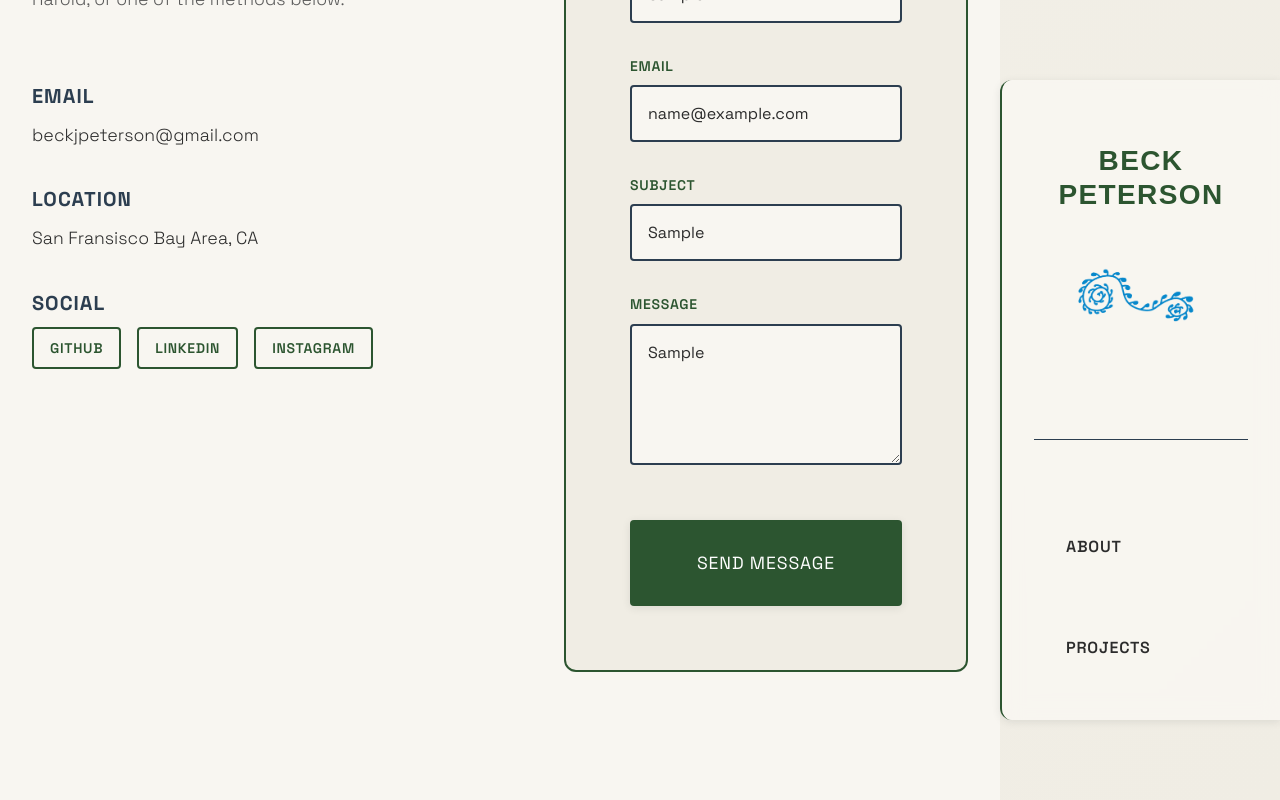
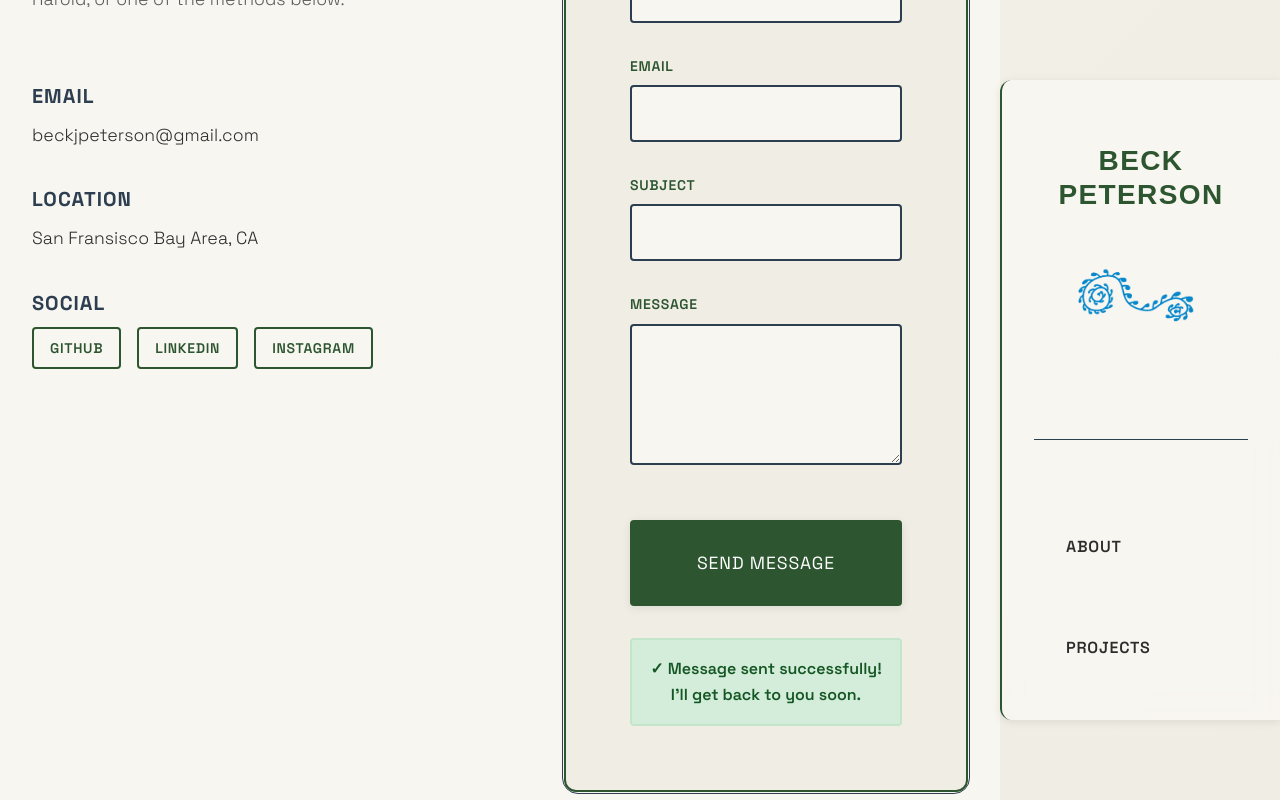
Before and after one commit to beck-2/personal_website, a React (Vite) app: page / in a window 1280 px wide. Both pictures are taken after typing "Sample", "name@example.com", "Sample", "Sample" into the empty fields and a click on the button "SEND MESSAGE". Shown: the part 4851-5651 px from the top of the page. Built offline with nearby package versions, Linux system fonts and the light colour scheme; a web font is replaced by a local one.

Commit message:
Making the contact form work!

```diff
--- a/package.json
+++ b/package.json
@@ -10,6 +10,7 @@
     "preview": "vite preview"
   },
   "dependencies": {
+    "@emailjs/browser": "^4.4.1",
     "@vitejs/plugin-react": "^4.7.0",
     "react": "^19.1.1",
     "react-dom": "^19.1.1",
--- a/src/components/sections/Contact.css
+++ b/src/components/sections/Contact.css
@@ -7,8 +7,9 @@
   position: absolute;
   top: -355px;
   right: -200px;
-  z-index: 5;
+  z-index: 1;
   opacity: 0.8;
+  pointer-events: none;
 }
 
 .sleepy-bird-image {
@@ -108,6 +109,7 @@
   border: 2px solid var(--accent-primary);
   border-radius: 12px;
   position: relative;
+  z-index: 10;
 }
 
 .contact-form::before {
@@ -169,6 +171,31 @@
   margin-top: var(--spacing-sm);
 }
 
+.contact-form .btn:disabled {
+  opacity: 0.6;
+  cursor: not-allowed;
+}
+
+.form-message {
+  margin-top: var(--spacing-md);
+  padding: var(--spacing-sm);
+  border-radius: 4px;
+  text-align: center;
+  font-weight: 600;
+}
+
+.form-message.success {
+  background-color: #d4edda;
+  color: #155724;
+  border: 2px solid #c3e6cb;
+}
+
+.form-message.error {
+  background-color: #f8d7da;
+  color: #721c24;
+  border: 2px solid #f5c6cb;
+}
+
 /* Responsive Design */
 @media (max-width: 768px) {
   .contact-content {
--- a/src/components/sections/Contact.jsx
+++ b/src/components/sections/Contact.jsx
@@ -1,4 +1,5 @@
 import React, { useState } from 'react'
+import emailjs from '@emailjs/browser'
 import './Contact.css'
 import sleepyBirdImage from '../../assets/images/bluebird.png'
 
@@ -10,6 +11,12 @@ const Contact = () => {
     message: ''
   })
 
+  const [status, setStatus] = useState({
+    submitting: false,
+    submitted: false,
+    error: null
+  })
+
   const handleChange = (e) => {
     setFormData({
       ...formData,
@@ -17,10 +24,48 @@ const Contact = () => {
     })
   }
 
-  const handleSubmit = (e) => {
+  const handleSubmit = async (e) => {
     e.preventDefault()
-    // Handle form submission here
-    console.log('Form submitted:', formData)
+    setStatus({ submitting: true, submitted: false, error: null })
+
+    try {
+      const result = await emailjs.send(
+        'service_sl3h17m',
+        'template_2qsp5o7',
+        {
+          from_name: formData.name,
+          from_email: formData.email,
+          subject: formData.subject,
+          message: formData.message,
+          to_email: 'beckjpeterson@gmail.com'
+        },
+        'II5iSaizwu5LRrvDF'
+      )
+
+      console.log('Email sent successfully:', result)
+      setStatus({ submitting: false, submitted: true, error: null })
+
+      // Clear form
+      setFormData({
+        name: '',
+        email: '',
+        subject: '',
+        message: ''
+      })
+
+      // Reset success message after 5 seconds
+      setTimeout(() => {
+        setStatus({ submitting: false, submitted: false, error: null })
+      }, 5000)
+
+    } catch (error) {
+      console.error('Email send failed:', error)
+      setStatus({
+        submitting: false,
+        submitted: false,
+        error: 'Failed to send message. Please try again or email me directly.'
+      })
+    }
   }
 
   return (
@@ -115,9 +160,21 @@ const Contact = () => {
                 ></textarea>
               </div>
 
-              <button type="submit" className="btn btn-primary">
-                Send Message
+              <button type="submit" className="btn btn-primary" disabled={status.submitting}>
+                {status.submitting ? 'Sending...' : 'Send Message'}
               </button>
+
+              {status.submitted && (
+                <div className="form-message success">
+                  ✓ Message sent successfully! I'll get back to you soon.
+                </div>
+              )}
+
+              {status.error && (
+                <div className="form-message error">
+                  ✗ {status.error}
+                </div>
+              )}
             </form>
           </div>
         </div>
```
Also changed, not shown: 1 other file (tests, documents, lock files or other folders).
